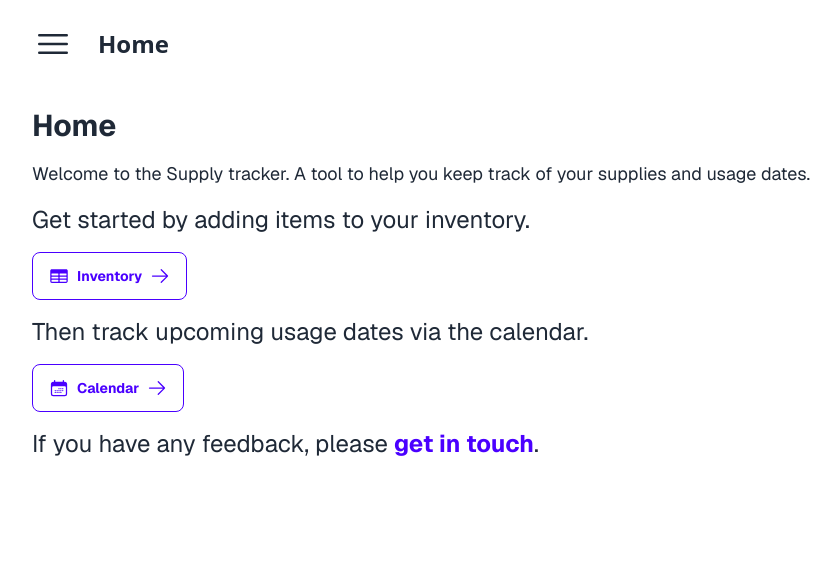
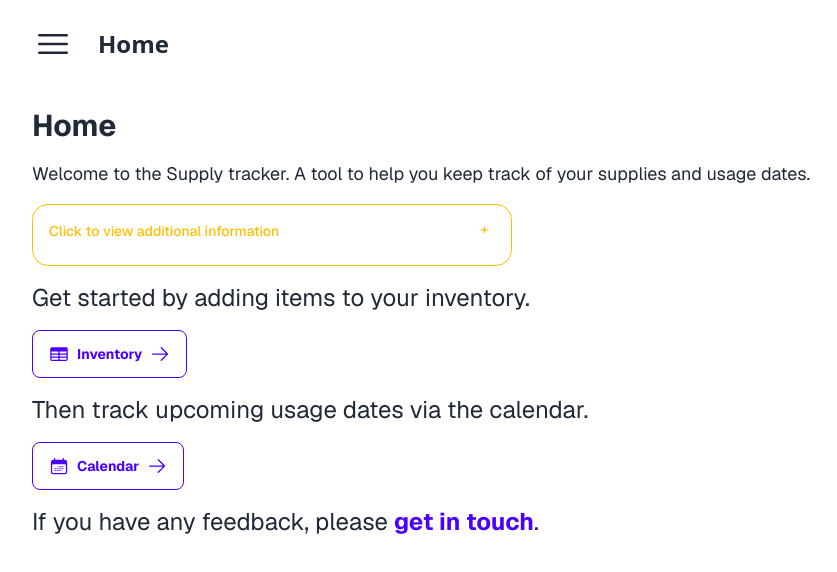
Before and after one commit to JoeTheW/diabetes-material-tracker, a Next.js app: page / in a window 1280 px wide. Shown: the top 572 px of the page, without its empty margins (128-965 px from the left). Built offline with nearby package versions, Linux system fonts and the light colour scheme.

Commit message:
extra info

```diff
--- a/src/app/page.tsx
+++ b/src/app/page.tsx
@@ -7,6 +7,16 @@ export default function Home() {
       <main className="">
         <h1 className="text-3xl font-bold">Home</h1>
         <p className="mt-4 text-lg">Welcome to the Supply tracker. A tool to help you keep track of your supplies and usage dates.</p>
+
+        <div tabIndex={0} className="collapse collapse-plus border-warning bg-warning-200 border mt-4 max-w-full sm:max-w-[50%]">
+          <input type="checkbox" />
+          <div className="collapse-title text-sm font-medium text-warning">
+            Click to view additional information
+          </div>
+          <div className="collapse-content text-sm text-warning">
+            <p>Your information, items and settings are stored locally on this device and browser.<br></br>They will not persist across different devices or browsers.</p>
+          </div>
+        </div>
 
         {/* Inventory Link */}
         <p className="mt-4">
```
